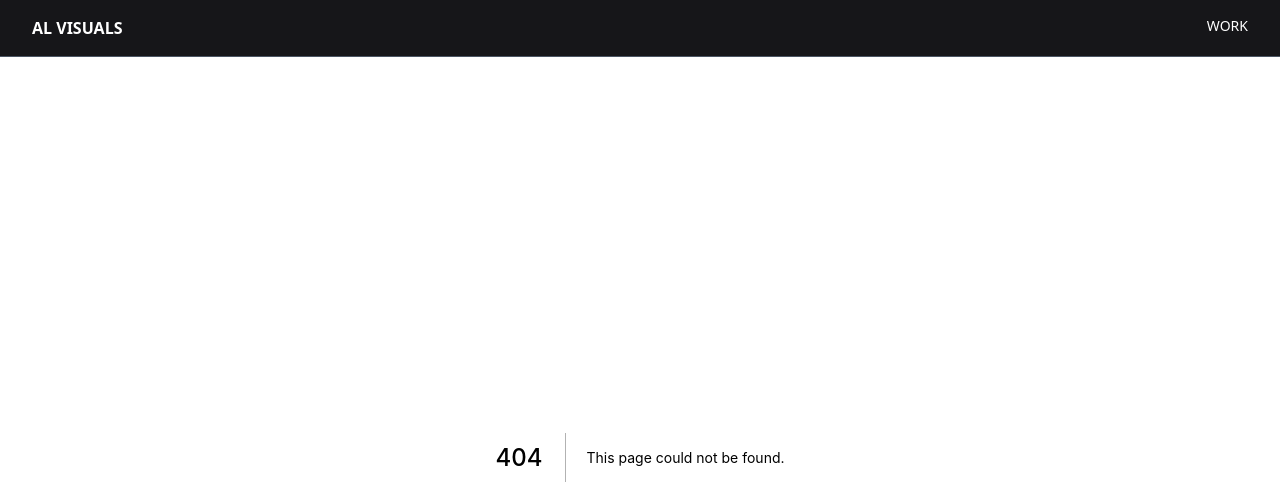
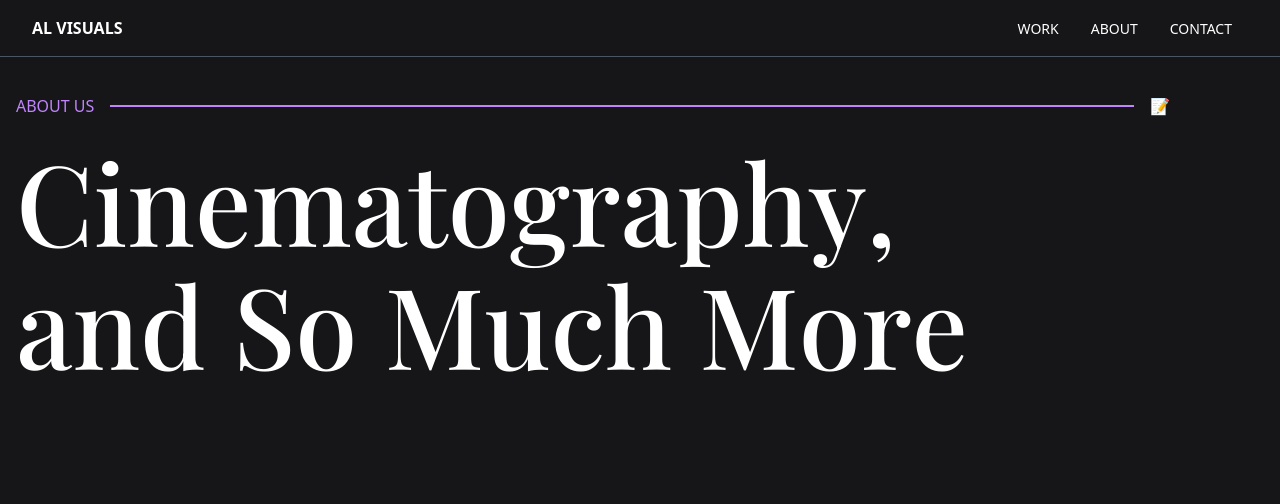
Before and after one commit to itsmejoeyb/alvisuals, a Next.js app: page /about in a window 1280 px wide. Before the commit this address had no page. Shown: the top 504 px of the page. Built offline with nearby package versions, Linux system fonts and the light colour scheme; a web font is replaced by a local one.

Commit message:
added pages and links

```diff
--- a/components/Navigation.tsx
+++ b/components/Navigation.tsx
@@ -6,9 +6,24 @@ const Navigation = () => {
             <NoScrollLink href="/">
                 <a className="font-bold">AL VISUALS</a>
             </NoScrollLink>
-            <NoScrollLink href="/work">
-                <a className="text-sm">WORK</a>
-            </NoScrollLink>
+            <ul className='flex'>
+                <li className='mx-4'>
+                    <NoScrollLink href="/work">
+                        <a className="text-sm">WORK</a>
+                    </NoScrollLink>
+                </li>
+                <li className='mx-4'>
+                    <NoScrollLink href="/about">
+                        <a className="text-sm">ABOUT</a>
+                    </NoScrollLink>
+                </li>
+                <li className='mx-4'>
+                    <NoScrollLink href="/contact">
+                        <a className="text-sm">CONTACT</a>
+                    </NoScrollLink>
+                </li>
+            </ul>
+
         </div>
     )
 }
--- /dev/null
+++ b/pages/about/index.tsx
@@ -0,0 +1,14 @@
+import AnimatedLine from '../../components/AnimatedLine'
+import AnimatedText from '../../components/AnimatedText'
+import Layout from '../../components/Layout'
+
+const index = () => {
+    return (
+        <Layout title="About" description="A little about who we are and what we do.">
+            <AnimatedLine delay={0.2} title="ABOUT US" emoji="📝" />
+            <AnimatedText line1="Cinematography," line2="and So Much More" />
+        </Layout>
+    )
+}
+
+export default index
--- /dev/null
+++ b/pages/contact.tsx/index.tsx
@@ -0,0 +1,14 @@
+import AnimatedLine from '../../components/AnimatedLine'
+import AnimatedText from '../../components/AnimatedText'
+import Layout from '../../components/Layout'
+
+const index = () => {
+    return (
+        <Layout title="Contact" description="Contact us! We would love to work with you.">
+            <AnimatedLine delay={0.2} title="CONTACT US" emoji="☎️" />
+            <AnimatedText line1="Let's Capture" line2="Your Story Together" />
+        </Layout>
+    )
+}
+
+export default index
```
